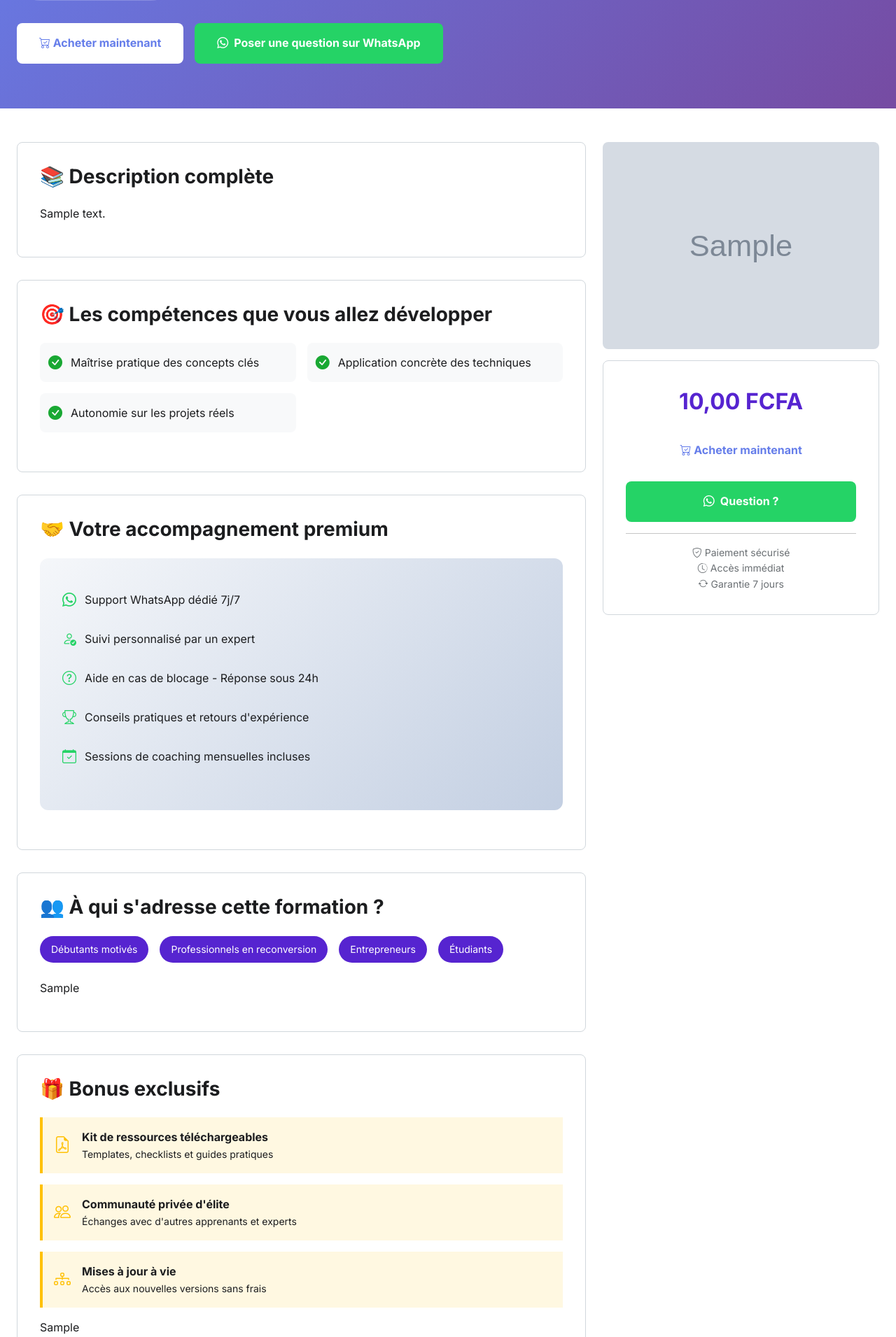
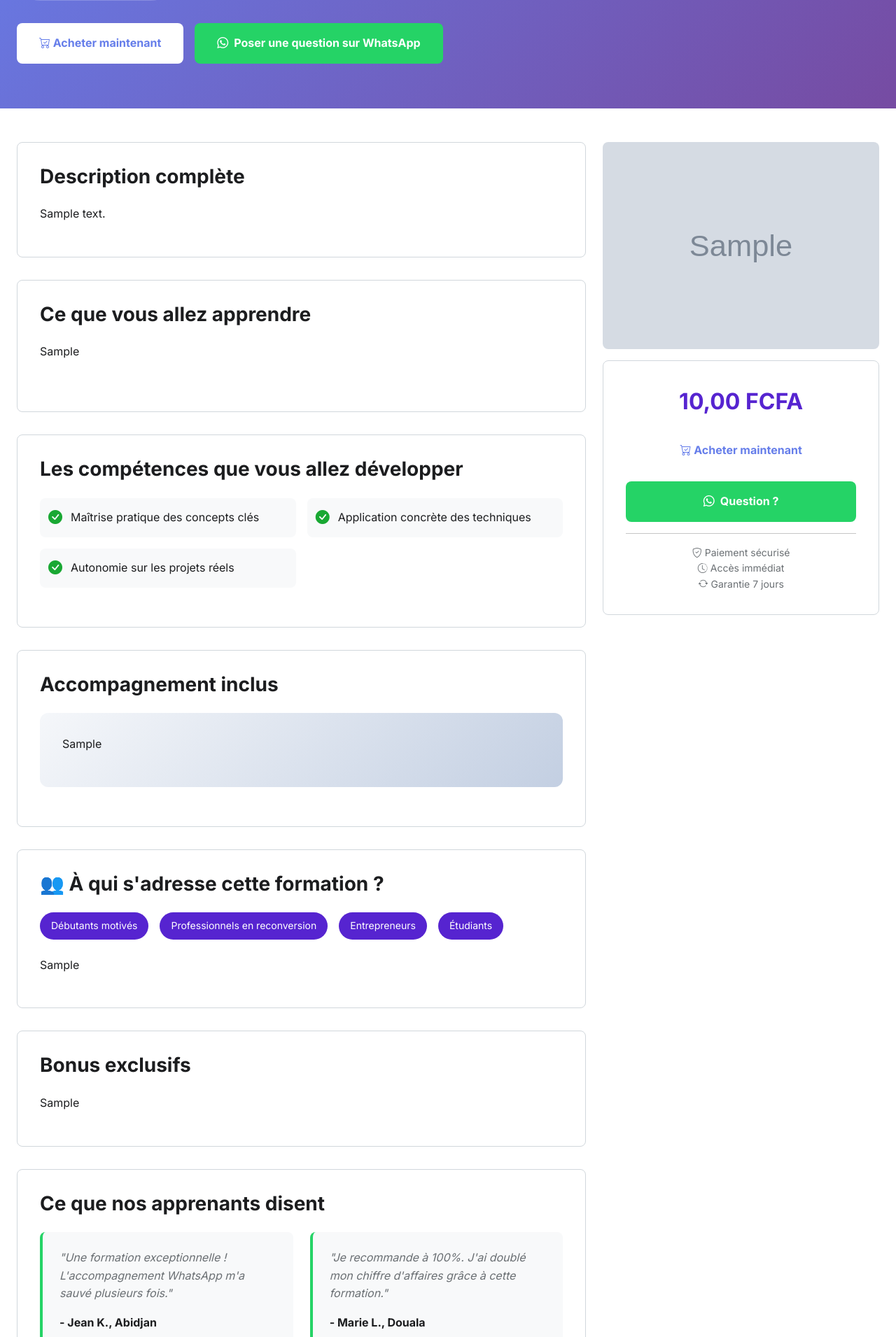
Before and after one commit to amparachrist-beep/Formations, a Django app: page /formation/1/ in a window 1280 px wide. Shown: the part 353-2264 px from the top of the page at 70% size. Run offline with Django 4.2, Linux system fonts and the light colour scheme; tables that the repository leaves empty hold one stand-in row (values such as "Sample post"); grey boxes marked "Sample" are stand-in pictures.

Commit message:
feat: checkout amélioré avec garanties et preuve sociales

```diff
--- a/formation/templates/formation/detail_formation.html
+++ b/formation/templates/formation/detail_formation.html
@@ -294,13 +294,23 @@
         <div class="col-lg-8">
             <!-- Description complète -->
             <div class="formation-section">
-                <h2>📚 Description complète</h2>
+                <h2>Description complète</h2>
                 <p>{{ formation.detail.description_complete|default:formation.description }}</p>
             </div>
 
-            <!-- Compétences développées -->
+            <!-- Ce que vous apprendrez (depuis FormationDetail) -->
+            {% if formation.detail.ce_que_vous_apprenez %}
             <div class="formation-section">
-                <h2>🎯 Les compétences que vous allez développer</h2>
+                <h2>Ce que vous allez apprendre</h2>
+                <div class="skills-grid">
+                    {{ formation.detail.ce_que_vous_apprenez|linebreaks }}
+                </div>
+            </div>
+            {% endif %}
+
+            <!-- Compétences développées (depuis Formation.competences) -->
+            <div class="formation-section">
+                <h2>Les compétences que vous allez développer</h2>
                 <div class="skills-grid">
                     {% for competence in formation.competences.all %}
                         <div class="skill-item">
@@ -324,9 +334,18 @@
                 </div>
             </div>
 
-            <!-- Accompagnement PREMIUM -->
+            <!-- Accompagnement (depuis FormationDetail) -->
+            {% if formation.detail.accompagnement %}
             <div class="formation-section">
-                <h2>🤝 Votre accompagnement premium</h2>
+                <h2>Accompagnement inclus</h2>
+                <div class="accompagnement-box">
+                    {{ formation.detail.accompagnement|linebreaks }}
+                </div>
+            </div>
+            {% else %}
+            <!-- Fallback si aucun accompagnement dans la BD -->
+            <div class="formation-section">
+                <h2>Votre accompagnement premium</h2>
                 <div class="accompagnement-box">
                     <ul>
                         <li><i class="bi bi-whatsapp"></i> Support WhatsApp dédié 7j/7</li>
@@ -337,6 +356,7 @@
                     </ul>
                 </div>
             </div>
+            {% endif %}
 
             <!-- À qui s'adresse cette formation -->
             <div class="formation-section">
@@ -356,7 +376,10 @@
 
             <!-- Bonus exclusifs -->
             <div class="formation-section">
-                <h2>🎁 Bonus exclusifs</h2>
+                <h2>Bonus exclusifs</h2>
+                {% if formation.detail.bonus %}
+                    {{ formation.detail.bonus|linebreaks }}
+                {% else %}
                     <div class="bonus-item">
                         <i class="bi bi-file-earmark-pdf"></i>
                         <div>
@@ -378,12 +401,12 @@
                             <p style="margin: 0; font-size: 0.875rem;">Accès aux nouvelles versions sans frais</p>
                         </div>
                     </div>
-                <p style="margin-top: 1rem;">{{ formation.detail.bonus|default:"" }}</p>
+                {% endif %}
             </div>
 
             <!-- Témoignages -->
             <div class="formation-section">
-                <h2>💬 Ce que nos apprenants disent</h2>
+                <h2>Ce que nos apprenants disent</h2>
                 <div class="testimonials">
                     <div class="testimonial-card">
                         <p>"Une formation exceptionnelle ! L'accompagnement WhatsApp m'a sauvé plusieurs fois."</p>
@@ -443,7 +466,6 @@
         </div>
     {% endif %}
 </div>
-
 <!-- Lightbox simple -->
 <script>
 document.querySelectorAll('.gallery-item').forEach(item => {
```
Lines whose indentation alone changed are shown as unchanged.
